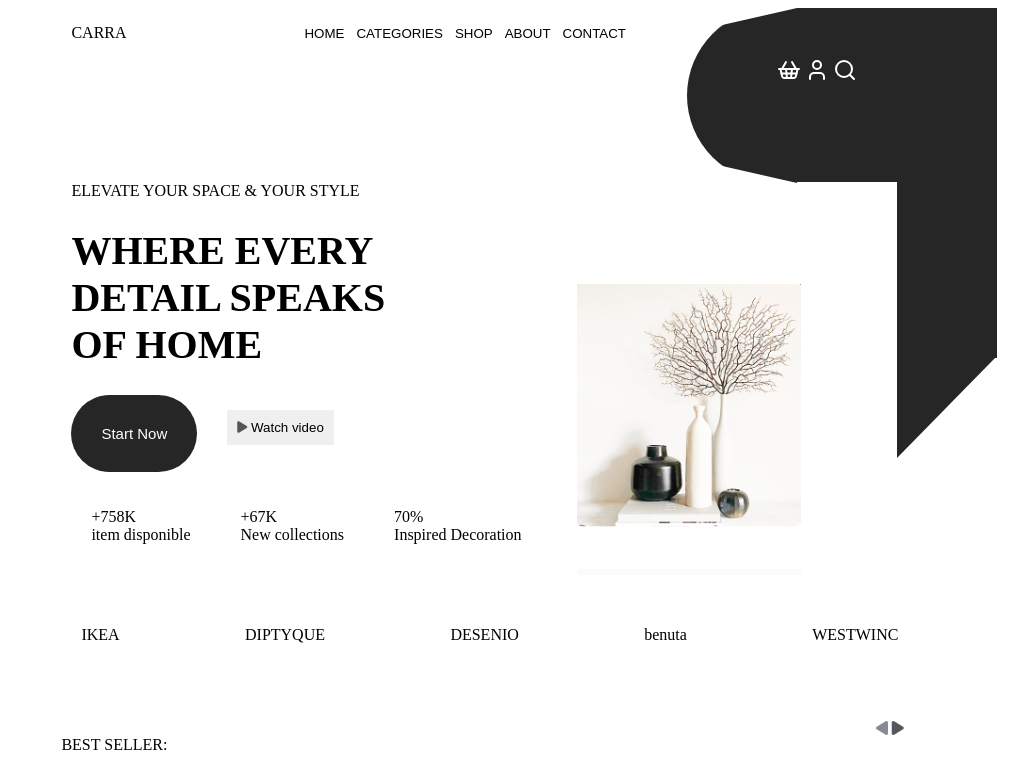
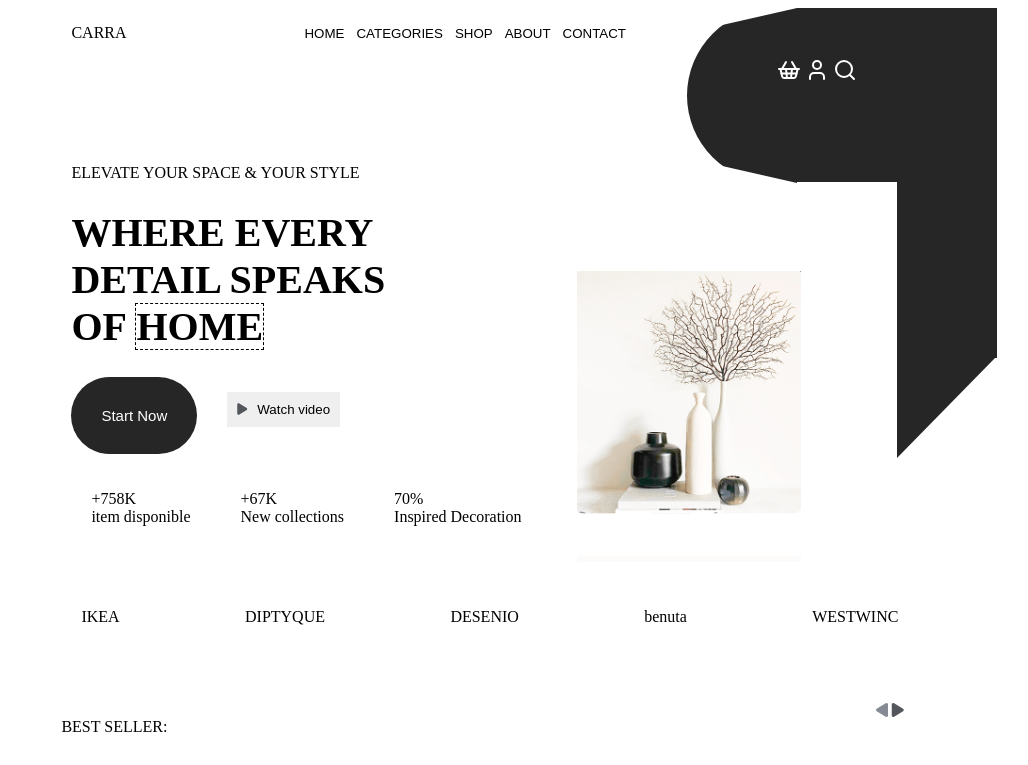
Before and after one commit to bonnetteumutoni/Readable, a plain HTML site: page index.html in a window 1280 px wide. Shown: the top 765 px of the page, without its empty margins (153-1181 px from the left). Drawn offline with Linux system fonts and the light colour scheme.

Commit message:
added new changes

```diff
--- a/index.html
+++ b/index.html
@@ -23,10 +23,9 @@
                <button type="submit" id="contact">CONTACT</button>
             </div>
             <div class="paras">
-               <br>
                <br><br><br><br><br>
                <p>ELEVATE YOUR SPACE & YOUR STYLE</p>
-               <h1>WHERE EVERY <br>DETAIL SPEAKS<br>OF HOME</h1>
+               <h1>WHERE EVERY <br>DETAIL SPEAKS<br>OF <span>HOME</span></h1>
                </h1>
                <div class="video">
                   <div>
@@ -35,8 +34,8 @@
                   <div>
                      <p>
                         <button type="button" class="art">
-                           <span class="glyphicon glyphicon-play"><i class="fa-solid fa-play"
-                                 style="color: #53565A;"></i></span> Watch video
+                           <div class="glyphicon glyphicon-play"><i class="fa-solid fa-play"
+                                 style="color: #53565A;"></i></div> Watch video
                         </button>
                      </p>
                   </div>
--- a/style.css
+++ b/style.css
@@ -90,14 +90,6 @@
 }
 .trapezoid {
 	border-right: 110px solid rgb(39, 38, 38);
-	border-bottom: 4px solid transparent;
-	border-top: 4px solid transparent;
-	height: 125px;
-	width: 0px;
-    border-radius: 400px 0px 0px 400px;
-}
-.trapezoid {
-	border-right: 110px solid rgb(39, 38, 38);
 	border-bottom: 25px solid transparent;
 	border-top: 25px solid transparent;
 	height: 125px;
@@ -149,6 +141,8 @@ display:flex;
     font-size: 15px;
 }
 .art{
+    display: flex;
+    gap: 10px;
     border: none;
     padding: 10px;
 }
@@ -314,7 +308,6 @@ ul.nobullets {
     display: flex;
     align-items: flex-end;
     padding-right: 110px;
-    padding-bottom: 5px;
     border-radius: 40px;
 }
 #decor{
@@ -344,3 +337,6 @@ footer{
     padding-left: 200px;
     padding-top: 50px;
 }
+.paras span {
+    border: 1px dashed black;
+    }
```
